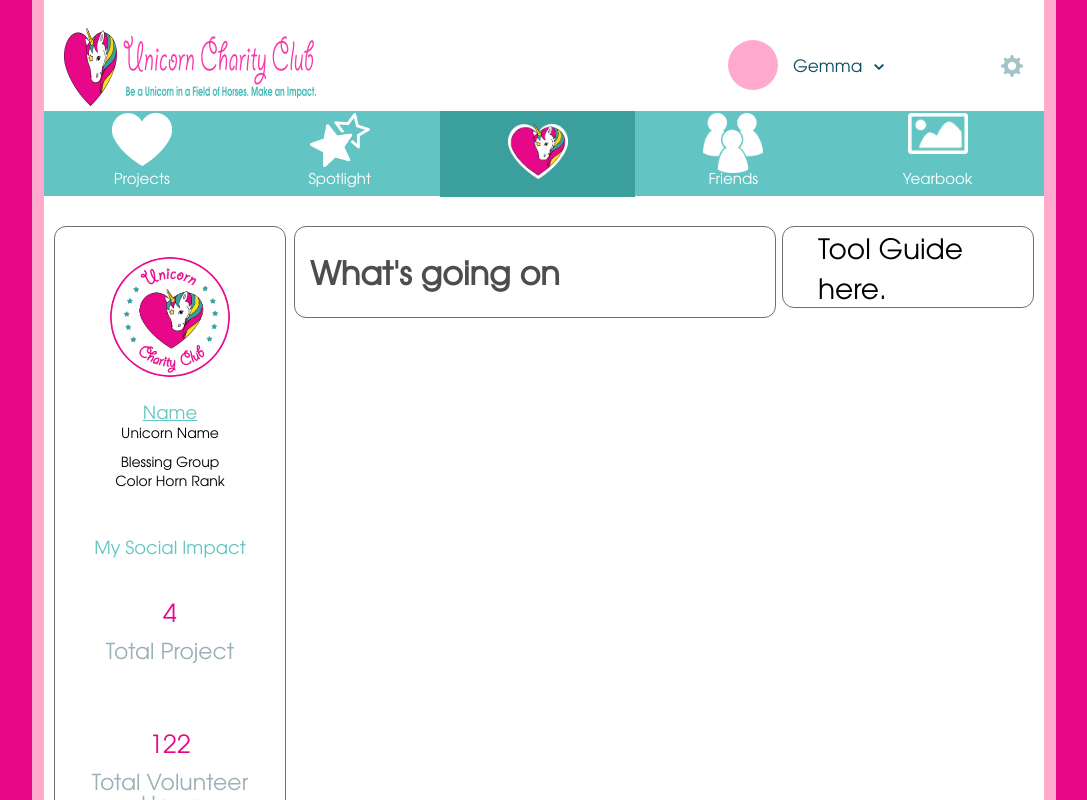
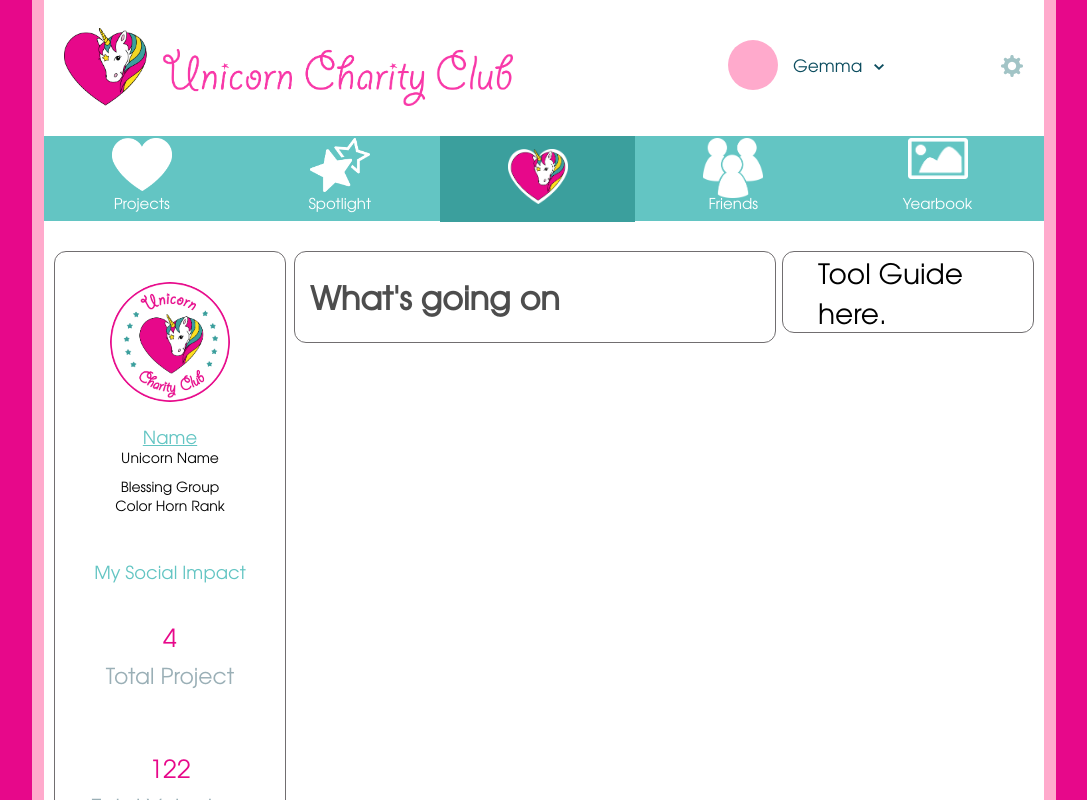
Before and after one commit to birvasevak/Project_2, a React (Create React App) app: page / in a window 1280 px wide. Shown: the top 800 px of the page, without its empty margins (96-1183 px from the left). Built offline with nearby package versions, Linux system fonts and the light colour scheme.

Commit message:
new desktop logo

```diff
--- a/src/components/Header/Header.css
+++ b/src/components/Header/Header.css
@@ -23,6 +23,7 @@
 .header__logo {
   float: left;
   margin: 28px 0px 0px 20px;
+
   /* background-color: white; */
 }
 
@@ -32,6 +33,12 @@
     width: 100%;
     text-align: center;
   }
+}
+
+.header__logo-desktop {
+  height: 78px;
+  width: 449px;
+  padding-bottom: 25px;
 }
 
 @media only screen and (max-width: 40em) {
--- a/src/components/Header/Header.js
+++ b/src/components/Header/Header.js
@@ -5,6 +5,7 @@ import Settings from "../Settings/Settings";
 // import Horizontal_logo from "../../image/Logo_Horizontal-No_Background_080719.png";
 import Mobile_logo from "../../image/Logo-mobile.png";
 import Desktop_logo from "../../image/desktop_logo.png";
+import NewLogo from "../../site_media/Logo_Horizontal_No_Tagline.png";
 import Arrow_forward from "../../image/arrow-forward.png";
 import Toolbar from "./Toolbar";
 import Mobile_menu_icon from "../../site_media/Images/mobile_menu_icon.png";
@@ -31,7 +32,7 @@ class Header extends React.Component {
           <div className="header__logo main">
             <a href="/">
               <img
-                src={Desktop_logo}
+                src={NewLogo}
                 className="header__logo-desktop"
                 alt="Unicorn Charity Club"
               />
```
